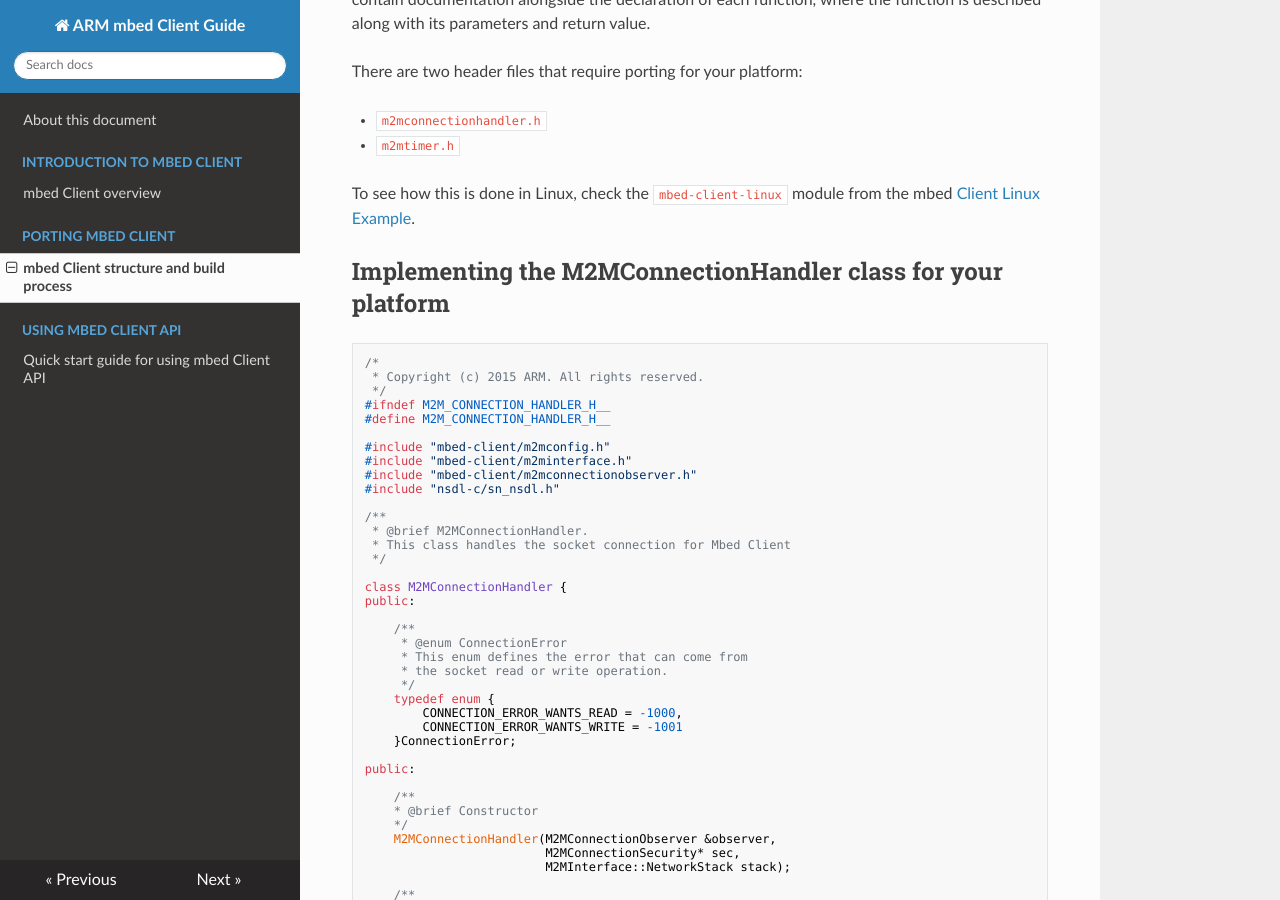
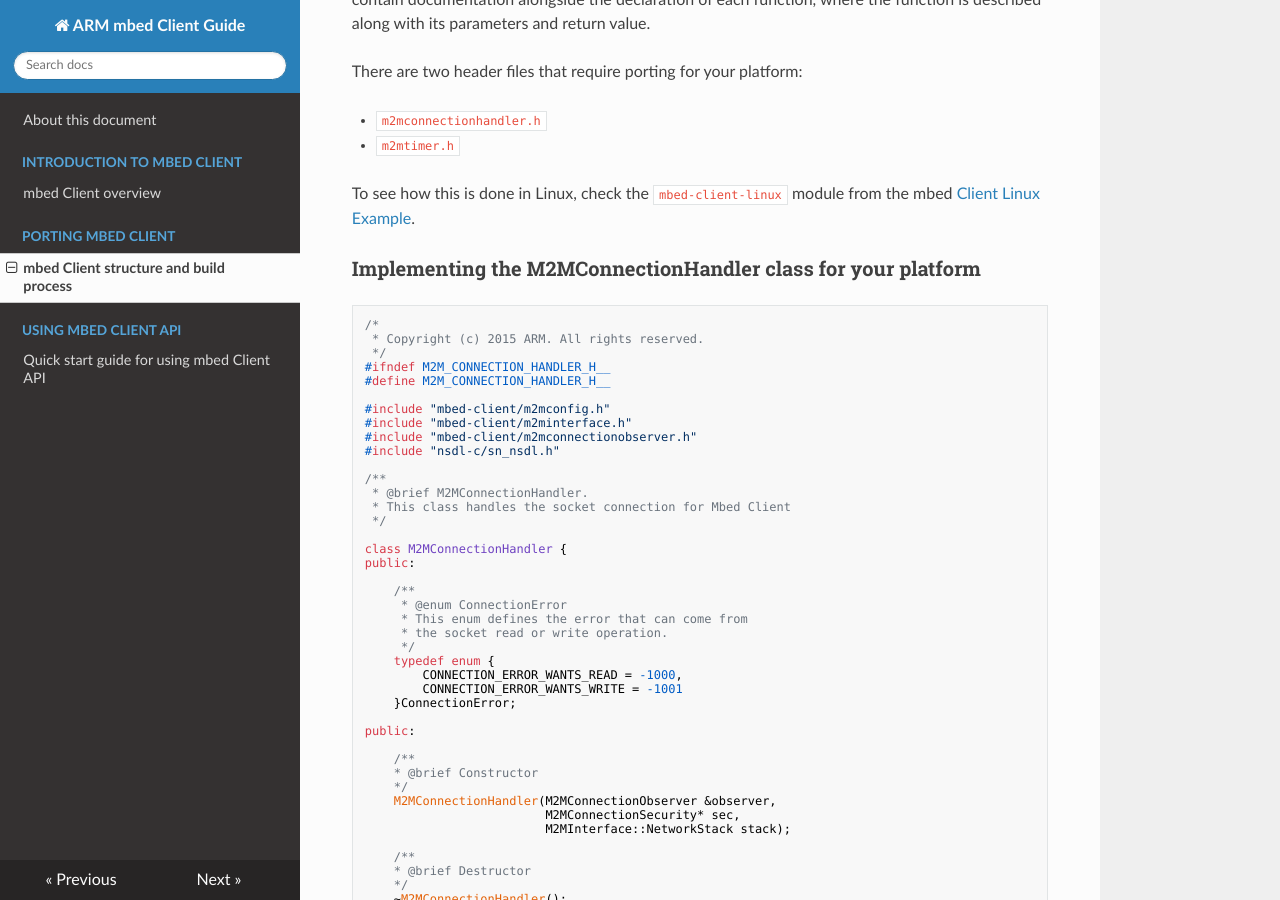
Before and after one commit to ARMmbed/mbed-client, an MkDocs documentation site: the page built from docs/porting-guide.md, in a window 1280 px wide and 900 px high, scrolled down 3846 px. Built offline with MkDocs 1.6.1, drawn with Linux system fonts in a browser that asks for light colours; nearby versions of some CDN libraries; old or Windows-style settings are respelled for this version of MkDocs.

Commit message:
more edits

````diff
--- a/docs/porting-guide.md
+++ b/docs/porting-guide.md
@@ -142,7 +142,7 @@
 
 To see how this is done in Linux, check the `mbed-client-linux` module from the mbed [Client Linux Example](https://github.com/ARMmbed/mbed-client-linux-example).
 
-## Implementing the M2MConnectionHandler class for your platform
+### Implementing the M2MConnectionHandler class for your platform
 
 ```
 /*
@@ -348,7 +348,7 @@
 
 ```
 
-## Implementing M2MTimer class for your platform
+### Implementing M2MTimer class for your platform
 
 This class provides the periodic timer functionality for your platform.
 
````
